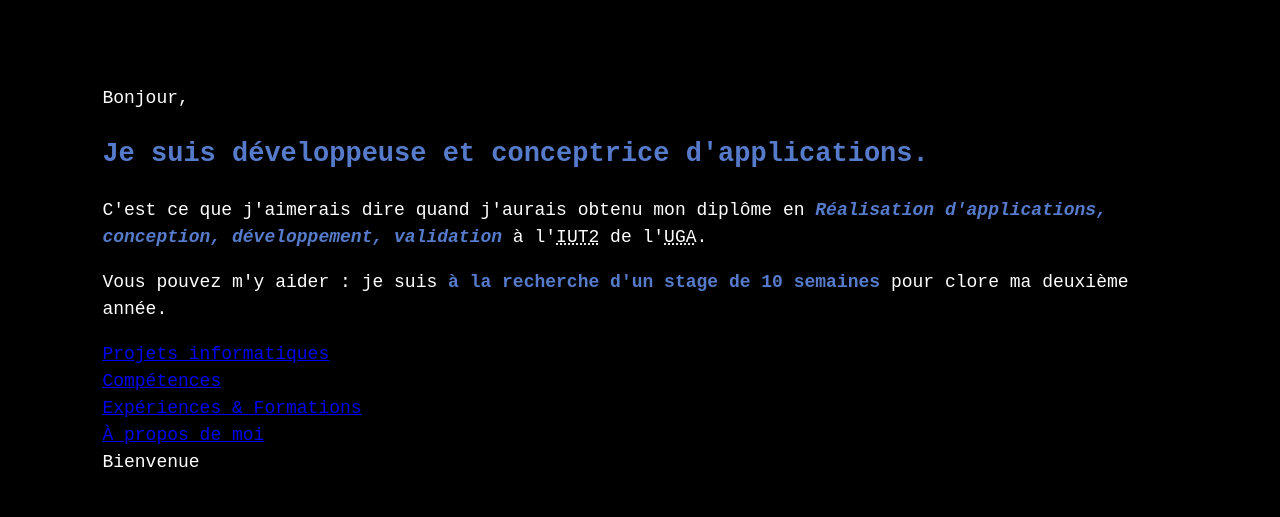
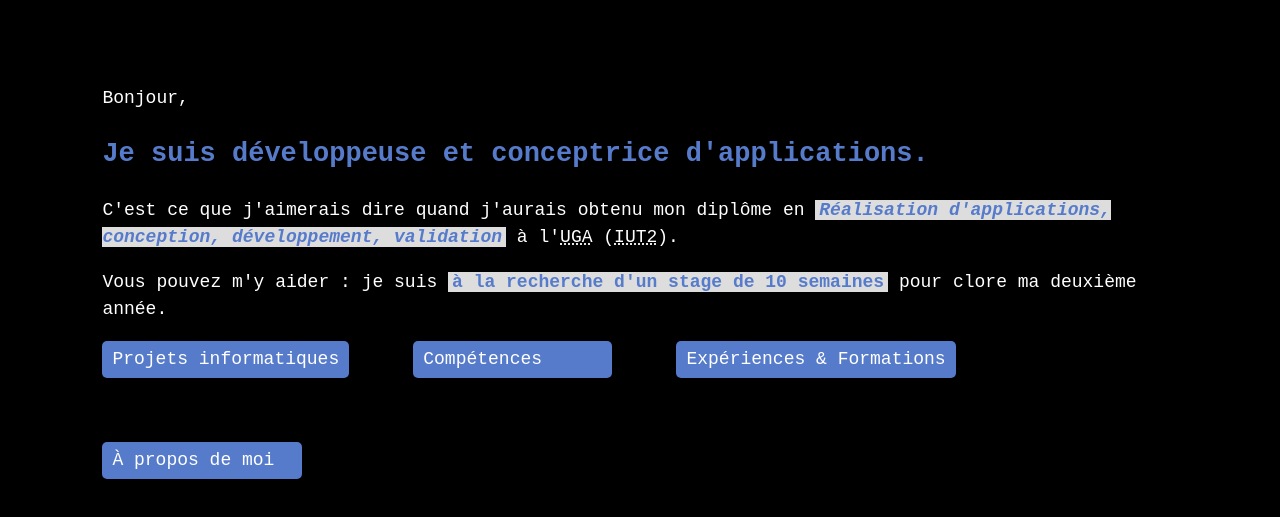
Before and after one commit to leagaraix/portfolio, a plain HTML site: page index.html in a window 1280 px wide. Shown: the part 59-576 px from the top of the page. Drawn offline with Linux system fonts and the light colour scheme.

Commit message:
Style d'index, corrections sur les abbréviations

```diff
--- a/index.html
+++ b/index.html
@@ -5,7 +5,8 @@
         <meta name="author" content="Léa Garaix">
         <title>Léa Garaix | Portfolio</title>
         <link rel="stylesheet" href="style/style.css">
-        <link rel="stylesheet" href="style/header.css"><!-- ! Ajouter les noms des fichiers style utilisés -->
+        <link rel="stylesheet" href="style/header.css">
+        <link rel="stylesheet" href="style/index.css"><!-- ! Ajouter les noms des fichiers style utilisés -->
         <link rel="icon" href="images/ocean.png">
     </head>
     <body>
@@ -22,17 +23,14 @@
         </header>
         <main>
             <div>
-
-                <div id="divPresentation">
                 <p>Bonjour,</p>
                 <h2>Je suis développeuse et conceptrice d'applications.</h2>
                 <p>
-                        C'est ce que j'aimerais dire quand j'aurais obtenu mon diplôme en <b><i>Réalisation d'applications, conception, développement, validation</i></b>
-                        à l'<span class="abbreviations" data-tooltip="Institut Universitaire de Technologie 2">IUT2</span>
-                        de l'<span class="abbreviations" data-tooltip="Université Grenoble Alpes">UGA</span>.
+                    C'est ce que j'aimerais dire quand j'aurais obtenu mon diplôme en <b><i> Réalisation d'applications, conception, développement, validation</i></b>
+                    à l'<span class="abbreviations" data-tooltip="Université Grenoble Alpes">UGA</span>
+                    (<span class="abbreviations" data-tooltip="Institut Universitaire de Technologie 2">IUT2</span>).
                 </p>
                 <p>Vous pouvez m'y aider : je suis <b>à la recherche d'un stage de 10 semaines</b> pour clore ma deuxième année.</p>
-
             </div>
 
             <div id="divExploration">
@@ -41,11 +39,6 @@
                 <div class="divExplorer"><a href="experiences-et-formations.html">Expériences & Formations</a></div>
                 <div class="divExplorer"><a href="a-propos.html">À propos de moi</a></div>
             </div>
-
-            </div>
-
-            <aside>Bienvenue</aside>
-
         </main>
     </body>
 </html>
--- /dev/null
+++ b/style/index.css
@@ -0,0 +1,29 @@
+/*
+! ----------------------------------------------------------------------------
+!                             Page index.html
+! ----------------------------------------------------------------------------
+*/
+/* TODO Mettre en forme les divExplorer pour qu'ils ressemblent à ce qui était prévu */
+
+/*Conteneur flex*/
+#divExploration {
+    display: flex;
+    flex-wrap: wrap;
+    gap: 5vw;
+}
+
+/*Menu de la page d'accueil : éléments flex, couleur de fond bleu,
+coins arrondis, largeur minimum = taille du contenu (pour éviter les débordements)*/
+.divExplorer {
+    background-color: #567bca;
+    border-radius: 5px;
+    padding: 5px 10px;
+    min-width: fit-content;
+
+    width: 14vw;
+}
+
+.divExplorer a {
+    text-decoration: none;
+    color: white;
+}
--- a/style/style.css
+++ b/style/style.css
@@ -24,6 +24,9 @@ main {
 /*Un texte mis en gras est aussi coloré en bleu*/
 b {
     color: #567bca;
+    background-color: rgba(255, 255, 255, 0.867);
+    padding-left: 4px;
+    padding-right: 4px;
 }
 
 /*Un titre h2 est aussi coloré en bleu*/
```
Lines whose indentation alone changed are shown as unchanged.
